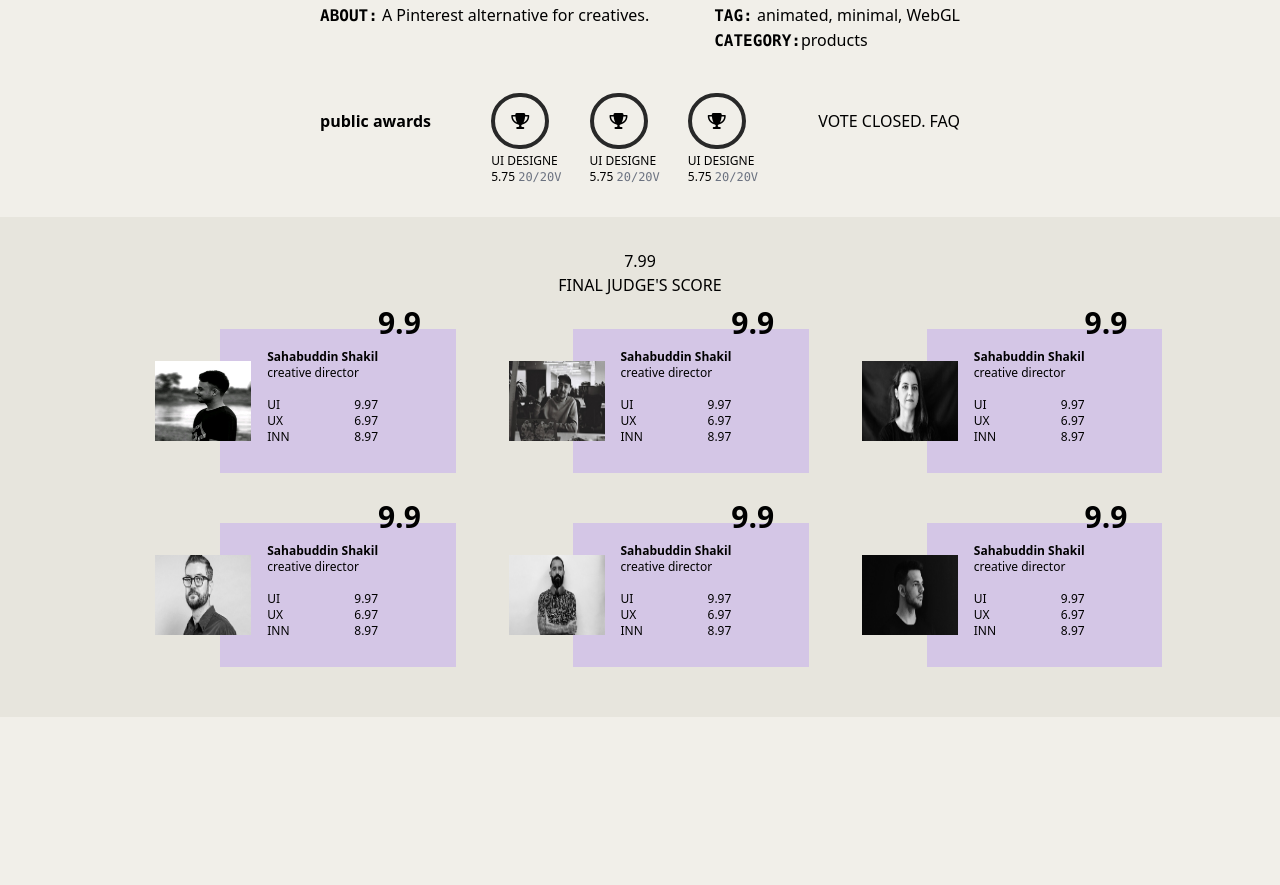
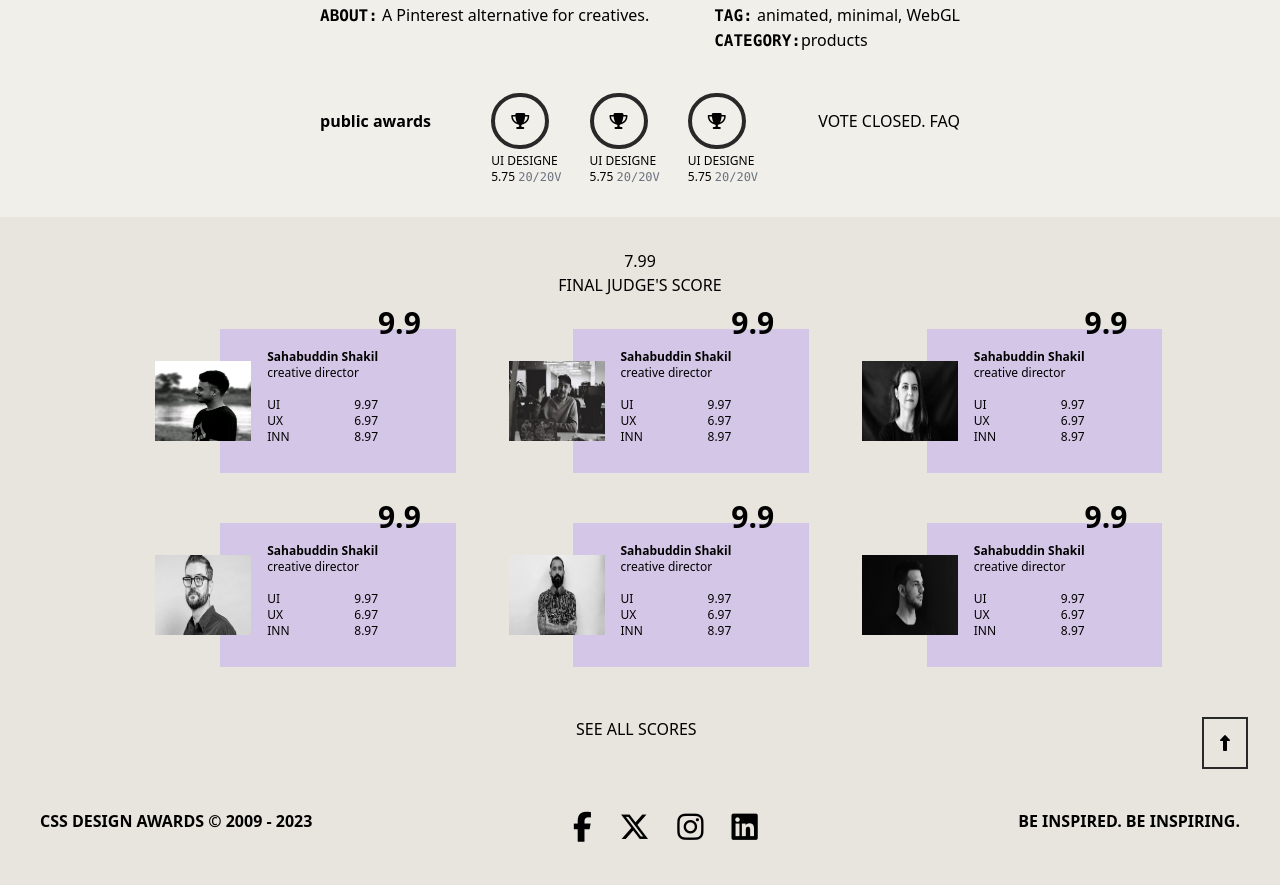
Before and after one commit to ms-shakil/tailwind-project, a website: page index.html in a window 1280 px wide. Shown: the part 755-1640 px from the top of the page. Before the commit the page ends 1472 px from the top, so only its background shows below. Drawn offline with nearby package versions, Linux system fonts and the light colour scheme.

Commit message:
add final section

```diff
--- a/index.html
+++ b/index.html
@@ -243,6 +243,31 @@
 
          </div>
 
+
+         <div class="flex justify-between overflow-hidden">
+            <div class="ml-[45%]">
+                <button class="">SEE ALL SCORES</button>
+            </div>
+            <div class="">
+             <i class="fa-solid fa-up-long mr-8 border-2 border-[#282828] p-4"></i>
+            </div>
+         </div>
+
+         <div class="flex justify-between mx-10 py-10">
+            <div class="font-bold">
+                CSS DESIGN AWARDS © 2009 - 2023
+            </div>
+            <div class="text-3xl">
+                <i class="fa-brands fa-facebook-f"></i>
+                <i class="fa-brands fa-x-twitter mx-5"></i>
+                <i class="fa-brands fa-instagram mr-5"></i>
+                <i class="fa-brands fa-linkedin"></i>
+            </div>
+            <div class="font-bold">
+                BE INSPIRED. BE INSPIRING.
+            </div>
+         </div>
+
     </section>
 </body>
 </html>
--- a/style.css
+++ b/style.css
@@ -9,7 +9,7 @@
 .home_left p{
     letter-spacing: 6px;
 }
-.home_rightp{
+.home_right p{
     letter-spacing: 6px;
 }
 .card{
```
